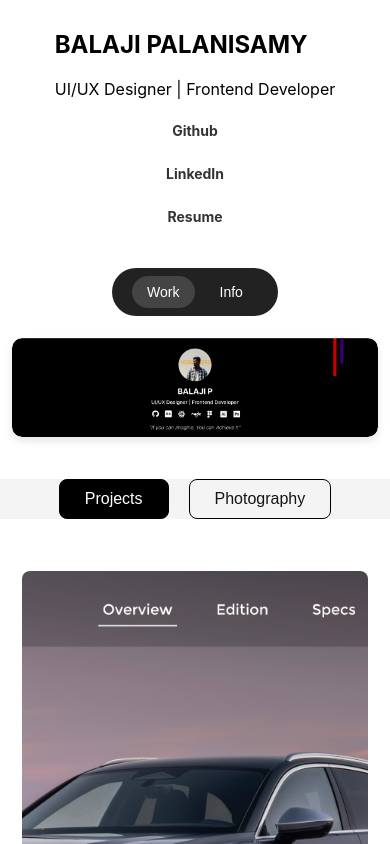
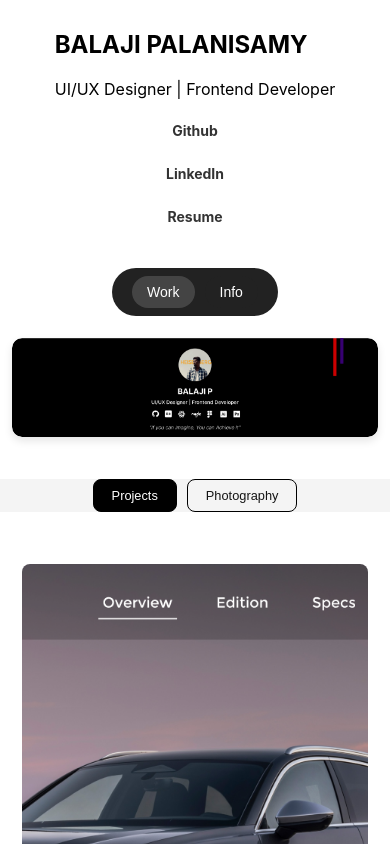
Before and after one commit to balaji0010/balaji, a React (Create React App) app: page / in a window 390 px wide. Shown: the top 844 px of the page. Built offline with nearby package versions, Linux system fonts and the light colour scheme.

Commit message:
responsive

```diff
--- a/src/Component/component.css
+++ b/src/Component/component.css
@@ -388,6 +388,18 @@ html {
     .about-card {
         width: 90%;
     }
+     .photo-grid {
+    justify-content: center;
+    gap: 15px;
+  }
+
+  .photo-card {
+    width: 220px;
+  }
+
+  .photo-modal-content img {
+    width: 60%;
+  }
 }
 
 @media (max-width: 768px) {
@@ -434,6 +446,26 @@ html {
         width: 95%;
         height: auto;
     }
+     .photo-heading {
+    font-size: 1.6rem;
+  }
+
+  .photo-card {
+    width: 45%;
+  }
+
+  .photo-modal-content img {
+    width: 80%;
+  }
+
+  .work-tabs {
+    gap: 10px;
+  }
+
+  .work-tabs button {
+    padding: 8px 18px;
+    font-size: 0.9rem;
+  }
 }
 
 @media (max-width: 480px) {
@@ -468,4 +500,30 @@ html {
     .toggle {
         margin: 10px 0;
     }
+    .photo-heading {
+    font-size: 1.4rem;
+  }
+
+  .photo-card {
+    width: 100%;
+    max-width: 330px;
+  }
+
+  .photo-title {
+    font-size: 0.9rem;
+  }
+
+  .photo-modal-content img {
+    width: 90%;
+  }
+
+  .work-tabs {
+    flex-direction: row;
+    gap: 10px;
+  }
+
+  .work-tabs button {
+    max-width: 280px;
+    font-size: 0.8rem;
+  }
 }
```
